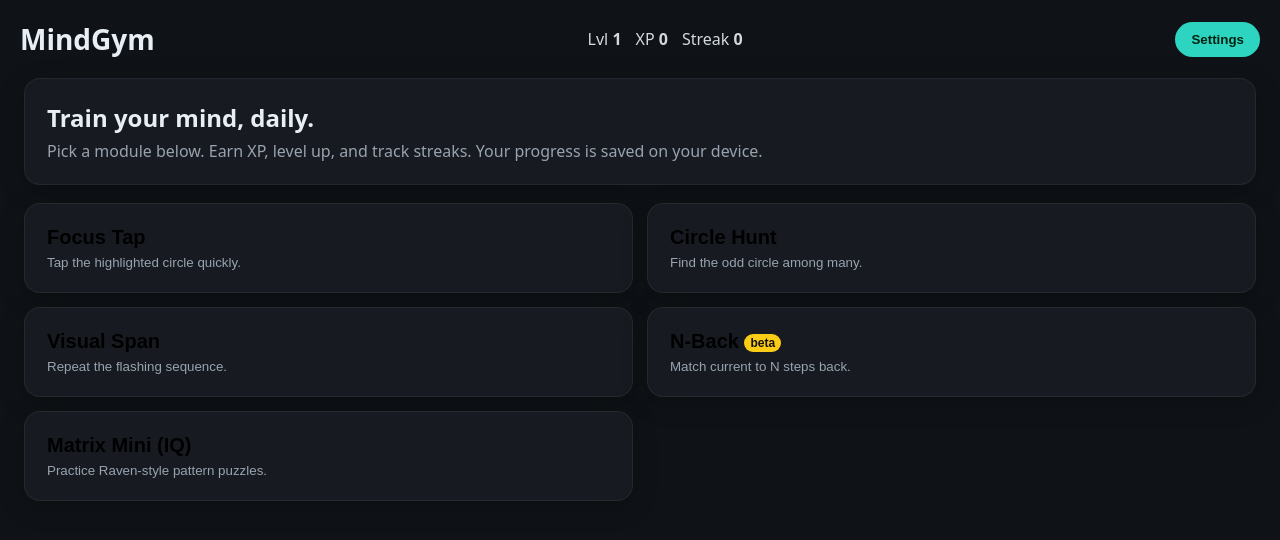
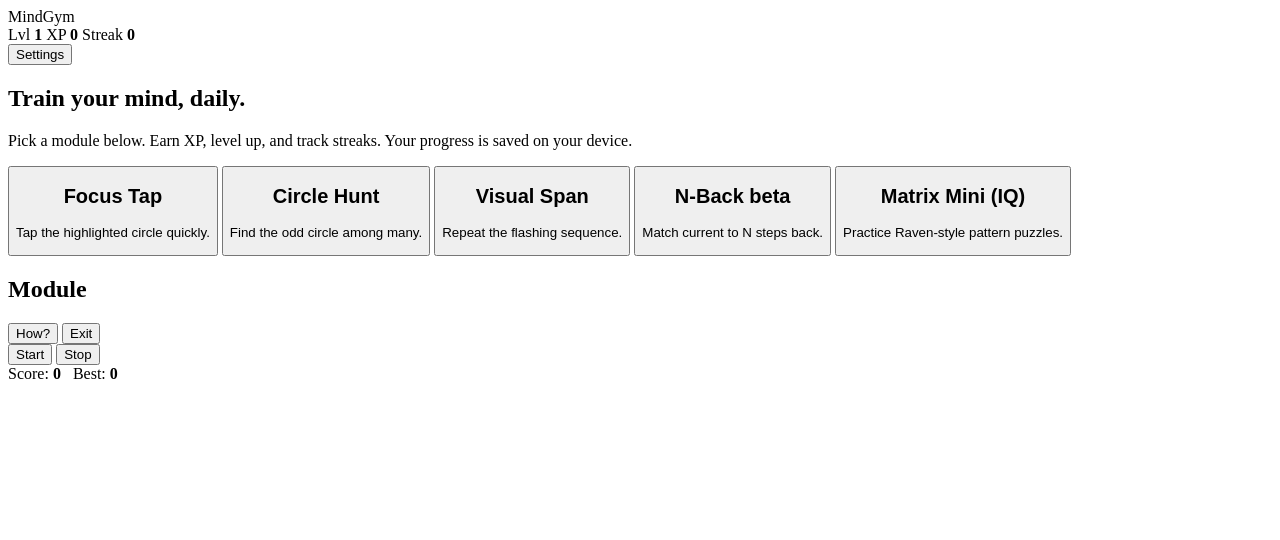
Before and after one commit to GideonsMind/MindGym, a plain HTML site: page index.html in a window 1280 px wide. Drawn offline with Linux system fonts and the light colour scheme.

Commit message:
Update styles.css

```diff
--- a/styles.css
+++ b/styles.css
@@ -1,80 +1,38 @@
-:root{
-  --bg:#0f1317; --card:#171b21; --text:#e8eef5; --muted:#98a3af;
-  --accent:#2dd4bf; --soft:#2a3038; --danger:#ef4444;
-}
-:root.light{
-  --bg:#f5f7fb; --card:#ffffff; --text:#101317; --muted:#616a73;
-  --accent:#10b981; --soft:#e9edf2; --danger:#ef4444;
-}
-:root.oled{ --bg:#000; --card:#0a0a0a; --text:#eaeaea; --muted:#9aa3ad; --accent:#22d3ee; --soft:#101010; --danger:#ef4444; }
+// Service Worker v3 – simple cache-first
+const CACHE = 'mindgym-v3';
+const ASSETS = [
+  './',
+  './index.html',
+  './styles.css',
+  './app.js',
+  './manifest.webmanifest',
+  './version.json'
+];
 
-*{box-sizing:border-box}
-html,body{height:100%}
-body{
-  margin:0; font-family:system-ui,-apple-system,Segoe UI,Roboto,Inter,Helvetica,Arial,sans-serif;
-  background:var(--bg); color:var(--text);
-  -webkit-tap-highlight-color: transparent;
-}
-.hidden{display:none}
+self.addEventListener('install', e=>{
+  e.waitUntil(caches.open(CACHE).then(c=>c.addAll(ASSETS)));
+  self.skipWaiting();
+});
 
-.topbar{
-  display:flex; align-items:center; justify-content:space-between;
-  padding: clamp(12px,3vw,20px);
-}
-.brand{font-weight:800; font-size: clamp(20px,5vw,28px)}
-.stats{display:flex; gap:14px; opacity:.9}
-.stats b{font-variant-numeric: tabular-nums;}
-.pill{background:var(--accent); color:#021; border:0; padding:10px 16px; border-radius:999px; font-weight:700}
-.soft{background:var(--soft); color:var(--text); border:0; padding:10px 16px; border-radius:12px}
-.primary{background:var(--accent); color:#021; border:0; padding:12px 18px; border-radius:12px; font-weight:800}
-.danger{background:var(--danger); color:#fff; border:0; padding:10px 16px; border-radius:12px}
+self.addEventListener('activate', e=>{
+  e.waitUntil(
+    caches.keys().then(keys=>Promise.all(
+      keys.filter(k=>k.startsWith('mindgym-') && k!==CACHE).map(k=>caches.delete(k))
+    ))
+  );
+  self.clients.claim();
+});
 
-main{padding: 0 clamp(12px,3.5vw,24px) 36px}
-.card{
-  background:var(--card);
-  border:1px solid rgba(255,255,255,.06);
-  border-radius:16px;
-  padding: clamp(16px,3.5vw,22px);
-  box-shadow: 0 6px 24px rgba(0,0,0,.25);
-}
-.hero h1{margin:0 0 6px}
-.hero p{margin:0; color:var(--muted)}
-
-.grid{
-  margin-top:18px;
-  display:grid;
-  grid-template-columns: repeat(2, minmax(0,1fr));
-  gap:14px;
-}
-.module{ text-align:left; cursor:pointer }
-.module h2{ margin:0 0 6px; font-size:20px }
-.module p{ margin:0; color:var(--muted) }
-.beta{background:#facc15; color:#111; padding:2px 6px; border-radius:999px; font-size:12px; vertical-align:middle}
-
-.gameHeader{display:flex; align-items:center; justify-content:space-between}
-.gameArea{
-  margin-top:14px; min-height:360px;
-  display:flex; align-items:center; justify-content:center;
-}
-.controls{
-  margin-top:14px; display:flex; align-items:center; gap:12px; justify-content:flex-start
-}
-.scorebox{margin-left:auto; color:var(--muted)}
-
-.board{
-  display:grid; gap:10px;
-}
-.circle{
-  width:56px; height:56px; border-radius:50%;
-  background:#1f2937; border:2px solid #334155;
-}
-.circle.highlight{ background:var(--accent); border-color:var(--accent) }
-.circle.odd{ filter:brightness(1.25) saturate(1.1) }
-
-#dlgSettings::backdrop{background:rgba(0,0,0,.55)}
-.settings{min-width:min(92vw,460px)}
-.settings h3{margin:0 0 12px}
-.settings .row{display:flex; align-items:center; justify-content:space-between; padding:10px 0; border-bottom:1px dashed rgba(255,255,255,.07)}
-.settings .row:last-child{border-bottom:0}
-.settings select,.settings input[type="checkbox"]{font-size:16px}
-.settings .buttons{display:flex; justify-content:space-between; gap:10px; margin-top:14px}
+self.addEventListener('fetch', e=>{
+  const {request} = e;
+  if(request.method!=='GET') return;
+  e.respondWith(
+    caches.match(request).then(cached=>{
+      return cached || fetch(request).then(resp=>{
+        const copy = resp.clone();
+        caches.open(CACHE).then(c=>c.put(request, copy)).catch(()=>{});
+        return resp;
+      }).catch(()=> cached);
+    })
+  );
+});
```
